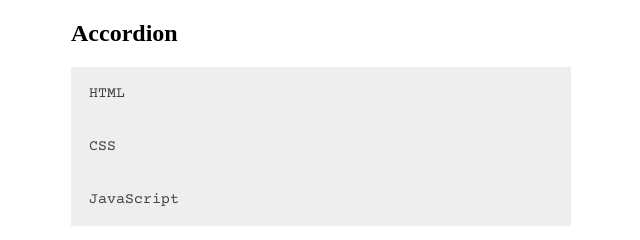
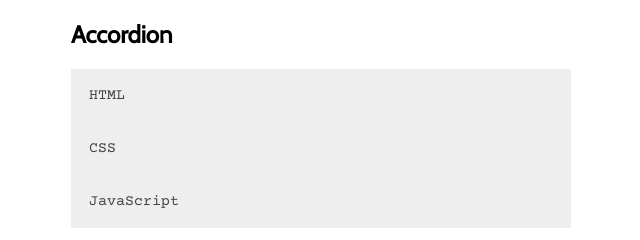
Before and after one commit to jeanToru/Exposicion-Accordion, a website: page index.html in a window 1280 px wide. Shown: the full height of the page, 319-959 px from the left. Drawn offline with nearby package versions, Linux system fonts and the light colour scheme.

Commit message:
Aun más estilos

```diff
--- a/sass/styles.scss
+++ b/sass/styles.scss
@@ -1,16 +1,20 @@
 $tipografia: 'Courier Prime', monospace;
 $tipografia2: 'Courier Prime', monospace;
+$tipografia3:'Cabin', sans-serif;
 @import'./Mixins/mixin';
 
 @import url('https://fonts.googleapis.com/css2?family=Courier+Prime:wght@700&display=swap');
 @import url('https://fonts.googleapis.com/css2?family=Courier+Prime&display=swap');
+@import url('https://fonts.googleapis.com/css2?family=Cabin&display=swap');
 
 
 #estructura {
     width: 500px;
     margin: 0 auto;
 }
-
+#estructura h2 {
+font-family: $tipografia3;
+}
 .accordion {
     @include accordion;
     font-family: $tipografia;
```
Also changed, not shown: css/styles.css.
